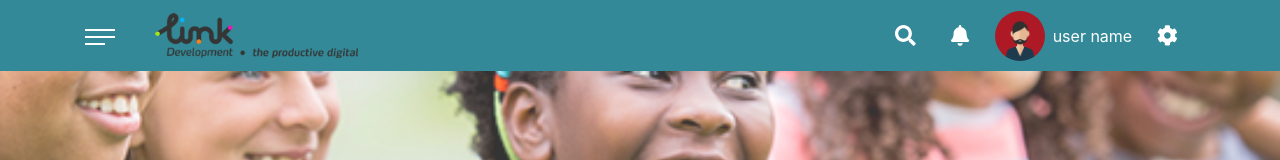
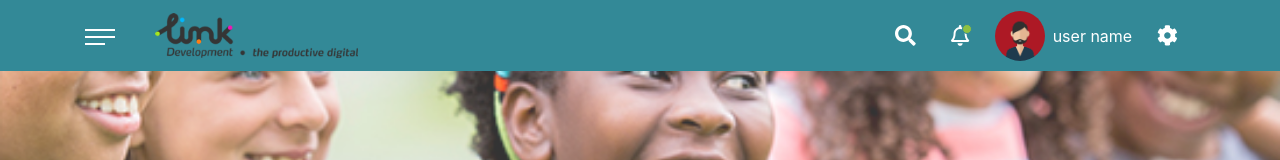
Before and after one commit to ranaRabie/LinkWorkshop, a Vue app: page / in a window 1280 px wide. Shown: the top 160 px of the page. Built offline with nearby package versions, Linux system fonts and the light colour scheme.

Commit message:
Adding Header Notification icon new bell

```diff
--- a/package.json
+++ b/package.json
@@ -11,6 +11,7 @@
     "@fortawesome/fontawesome-free": "^5.15.3",
     "@fortawesome/fontawesome-svg-core": "^1.2.35",
     "@fortawesome/free-brands-svg-icons": "^5.15.3",
+    "@fortawesome/free-regular-svg-icons": "^5.15.3",
     "@fortawesome/free-solid-svg-icons": "^5.15.3",
     "@fortawesome/vue-fontawesome": "^2.0.2",
     "bootstrap": "^4.5.3",
--- a/src/app.scss
+++ b/src/app.scss
@@ -81,6 +81,27 @@ $theme-colors:(
         }
     }
     #notifications-dropdown{
+        .header-ico{
+            position: relative;
+            &:after{
+                content: '';
+                width: 10px;
+                height: 10px;
+                background-color: var(--secondary);
+                border-radius: 50%;
+                position: absolute;
+                top: 8px;
+                right: 6px;
+                display: block!important;
+                border: 1px solid var(--primary);
+            }
+            &:hover{
+                &::after{
+                    background-color: $white;
+                    border-color: var(--secondary);
+                }
+            }
+        }
         > ul{
             min-width: 250px;
             padding-bottom: 0;
@@ -112,6 +133,18 @@ $theme-colors:(
                 border-bottom: 1px solid #eee;
                 &:last-child{
                     border-bottom: 0;
+                }
+                &.lang-blk{
+                    li.active{
+                        a{
+                            display: flex;
+                            align-items: center;
+                            justify-content: space-between;
+                            svg{
+                                color: var(--secondary)
+                            }
+                        }
+                    }
                 }
                 &.font-container{
                     display: flex;
--- a/src/components/Header.vue
+++ b/src/components/Header.vue
@@ -29,7 +29,8 @@
 
                     <b-nav-item-dropdown left id="notifications-dropdown">
                         <template #button-content>
-                            <span class="header-ico btn btn-sm" v-b-tooltip.hover title="Notifications"><font-awesome-icon icon="bell" /></span>
+                            <!-- <span class="header-ico btn btn-sm" v-b-tooltip.hover title="Notifications"><font-awesome-icon icon="bell" /></span> -->
+                            <span class="header-ico btn btn-sm" v-b-tooltip.hover title="Notifications"><font-awesome-icon :icon="['far', 'bell']"/></span>
                         </template>
                         <span>Recent Notifications</span>
                         <b-dropdown-item href="#" class="notification-item">You have an upcoming appointment today! <span class="text-secondary">Check-in Now</span></b-dropdown-item>
@@ -48,8 +49,8 @@
                             <span class="header-ico btn btn-sm" v-b-tooltip.hover title="Settings"><font-awesome-icon icon="cog" /></span>
                         </template>
                         <span>Language</span>
-                        <div>
-                            <b-dropdown-item href="#">English</b-dropdown-item>
+                        <div class="lang-blk">
+                            <b-dropdown-item href="#" class="active">English <font-awesome-icon icon="check" /></b-dropdown-item>
                             <b-dropdown-item href="#">Arabic</b-dropdown-item>
                         </div>
 
--- a/src/main.js
+++ b/src/main.js
@@ -12,11 +12,12 @@ Vue.use(BootstrapVue)
 Vue.use(BootstrapVueIcons)
 
 import { library } from '@fortawesome/fontawesome-svg-core'
-import { faCog, faSearch, faBell, faArrowRight} from '@fortawesome/free-solid-svg-icons'
+import { faCog, faSearch, faArrowRight, faCheck} from '@fortawesome/free-solid-svg-icons'
 import { faTwitter, faFacebook, faLinkedin, faYoutube, faInstagram } from '@fortawesome/free-brands-svg-icons'
+import { faBell } from '@fortawesome/free-regular-svg-icons'
 import { FontAwesomeIcon } from '@fortawesome/vue-fontawesome'
 
-library.add(faCog, faBell, faSearch, faArrowRight, faTwitter, faFacebook, faLinkedin, faYoutube, faInstagram)
+library.add(faCog, faBell, faSearch, faArrowRight, faCheck, faTwitter, faFacebook, faLinkedin, faYoutube, faInstagram)
 
 
 Vue.component('font-awesome-icon', FontAwesomeIcon)
```
Also changed, not shown: 1 other file (tests, documents, lock files or other folders).
